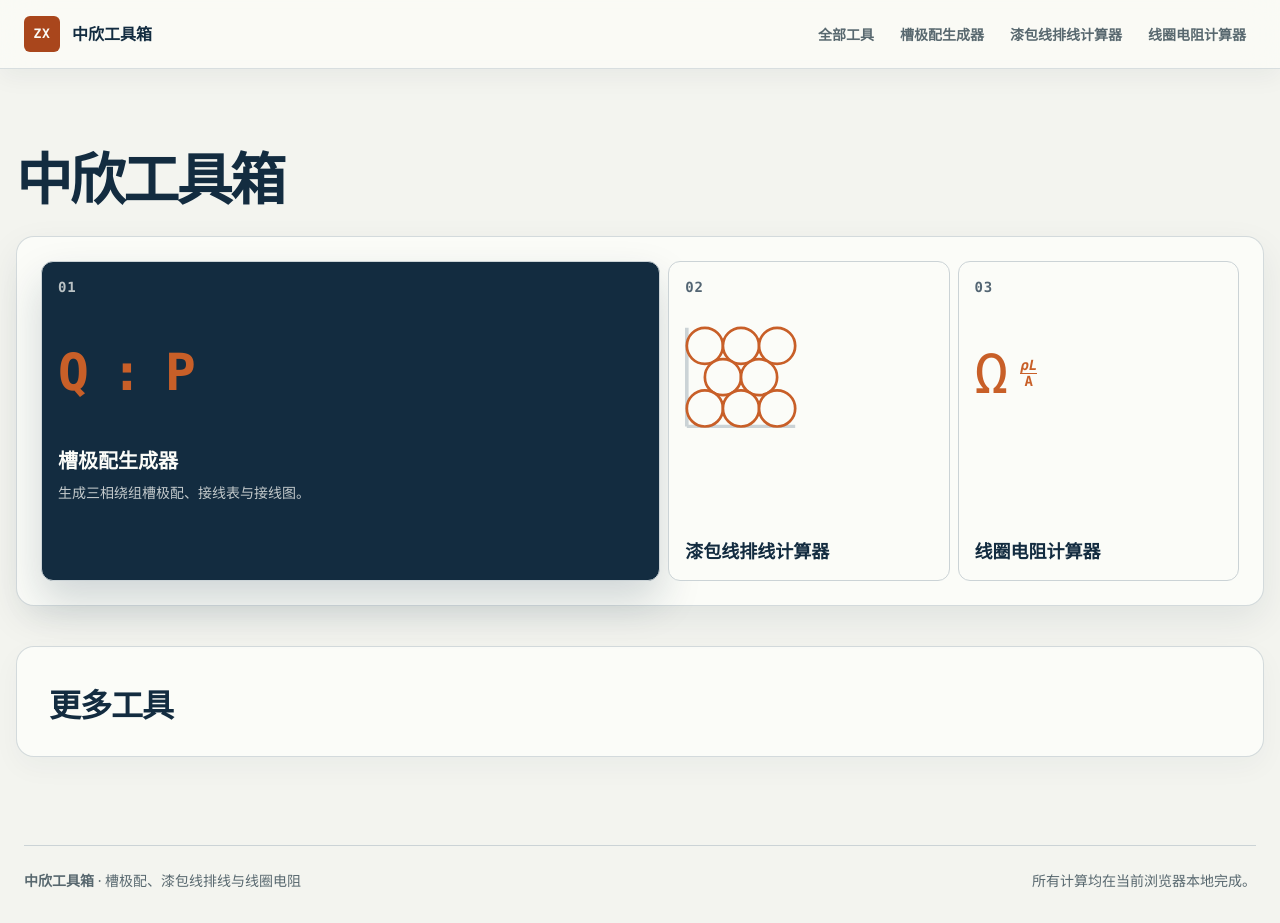
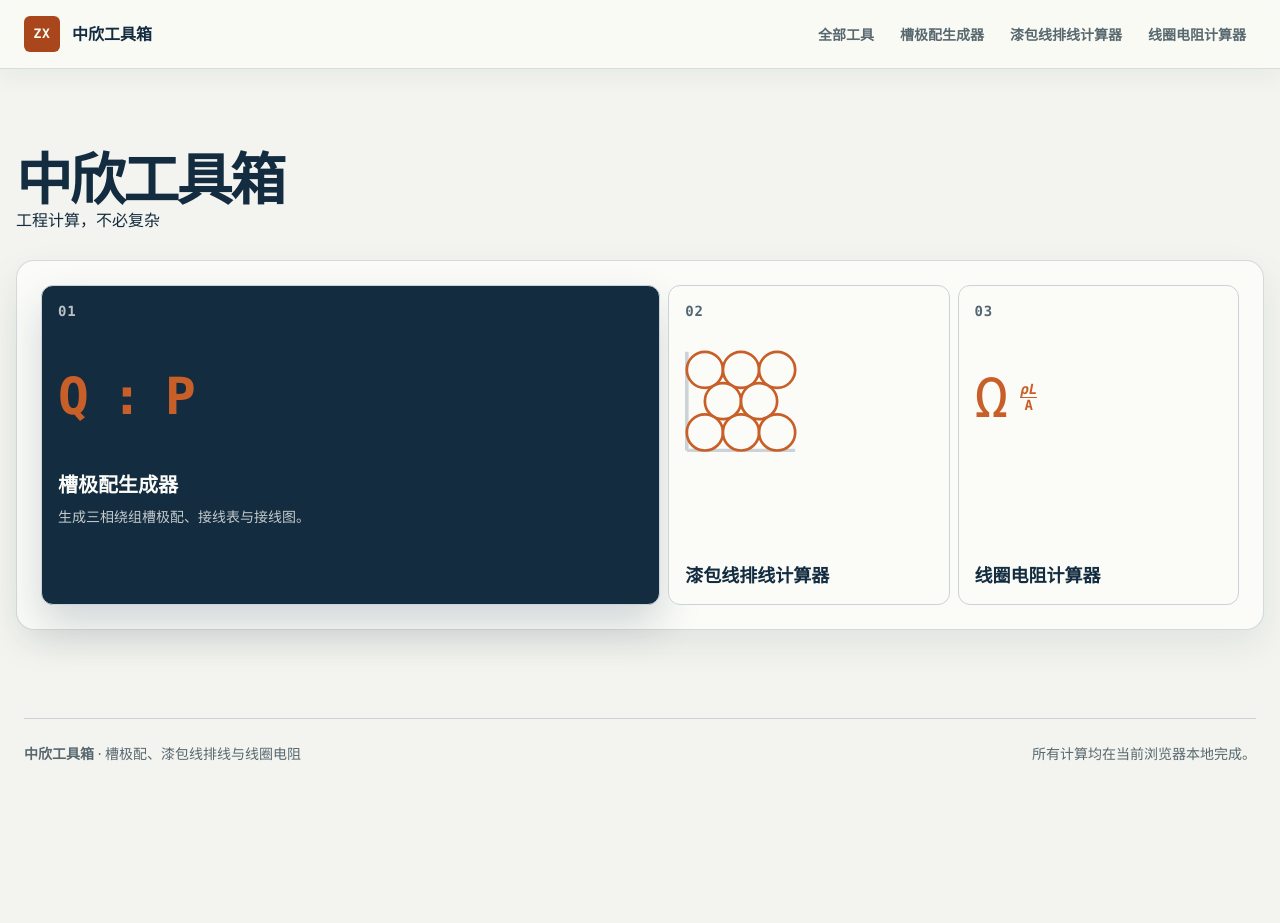
Before and after one commit to Jasonking-hub/three-phase-winding-generator, a Next.js app: page / in a window 1280 px wide. After the commit the page ends 800 px from the top, so only its background shows below. Built offline with nearby package versions, Linux system fonts and the light colour scheme.

Commit message:
feat: simplify homepage hero

```diff
--- a/app/page.tsx
+++ b/app/page.tsx
@@ -9,11 +9,9 @@ export default function HomePage() {
         <section className={styles.hero} aria-labelledby="home-title">
           <header className={styles.homeHeading}>
             <h1 id="home-title">中欣工具箱</h1>
+            <p className={styles.heroSubtitle}>工程计算，不必复杂</p>
           </header>
           <HomeToolRail />
-        </section>
-        <section className={styles.moreTools} aria-labelledby="more-tools-title">
-          <h2 id="more-tools-title">更多工具</h2>
         </section>
       </main>
       <script
```
Also changed, not shown: 1 other file (tests, documents, lock files or other folders).
